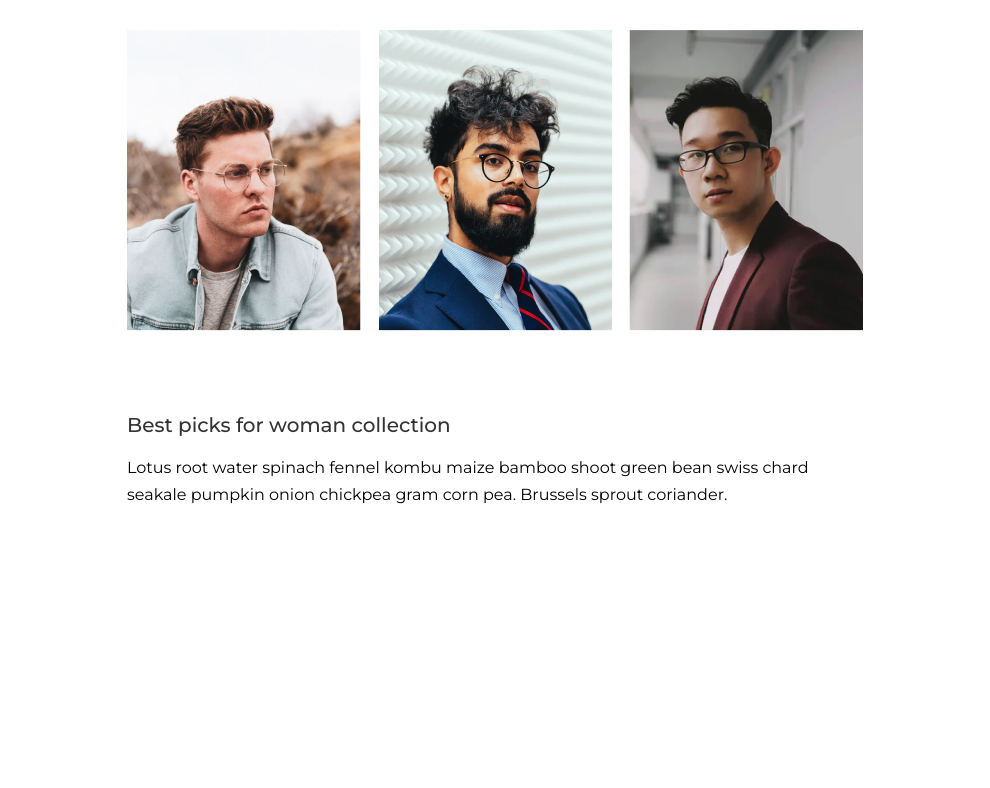
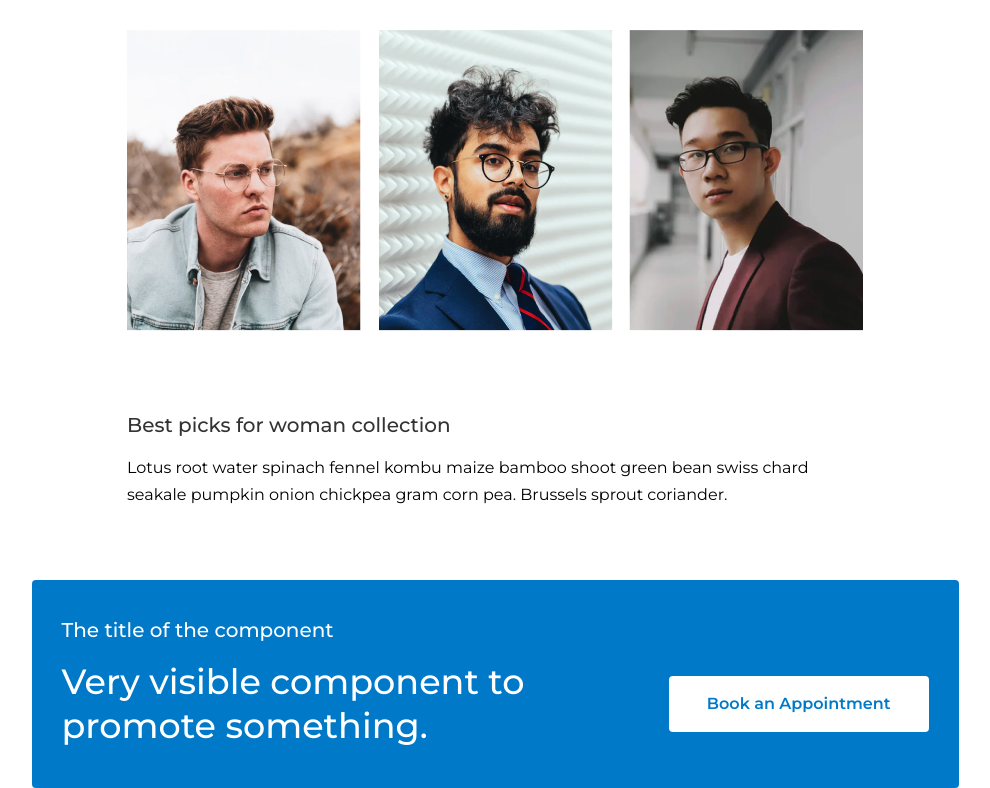
Before and after one commit to dmitrykorochkin/pr_Stdt, a plain HTML site: page index.html in a window 1280 px wide. Shown: the part 606-1394 px from the top of the page, without its empty margins (145-1135 px from the left). Before the commit the page ends 1186 px from the top, so only its background shows below. Drawn offline with Linux system fonts and the light colour scheme.

Commit message:
add third_block

```diff
--- a/index.html
+++ b/index.html
@@ -53,5 +53,12 @@
         sprout coriander.
       </p>
     </section>
+    <section class="component container">
+        <h3 class="component_title">The title of the component</h3>
+        <div class="component_content">
+            <p class="component-text">Very visible component to promote something.</p>
+            <button class="component-btn">Book an Appointment</button>
+        </div>
+    </section>
   </body>
 </html>
--- a/main.css
+++ b/main.css
@@ -76,6 +76,44 @@ a {
   margin-bottom: 80px;
 }
 
+.component {
+  width: 927px;
+  background: #0079c8;
+  border-radius: 4px;
+  padding: 40px 30px;
+}
+.component_title {
+  font-weight: 500;
+  font-size: 20px;
+  line-height: 20px;
+  color: #ffffff;
+  margin-bottom: 20px;
+}
+.component-btn {
+  font-weight: 600;
+  font-size: 16px;
+  line-height: 16px;
+  color: #0079c8;
+  padding: 20px 38px;
+  background-color: #fff;
+  outline: none;
+  border: none;
+  border-radius: 4px;
+  cursor: pointer;
+}
+.component_content {
+  display: flex;
+  justify-content: space-between;
+  align-items: center;
+}
+.component-text {
+  font-weight: 500;
+  font-size: 35px;
+  line-height: 44px;
+  color: #ffffff;
+  max-width: 483px;
+}
+
 @media (max-width: 1000px) {
   .main_container {
     flex-direction: column;
```
